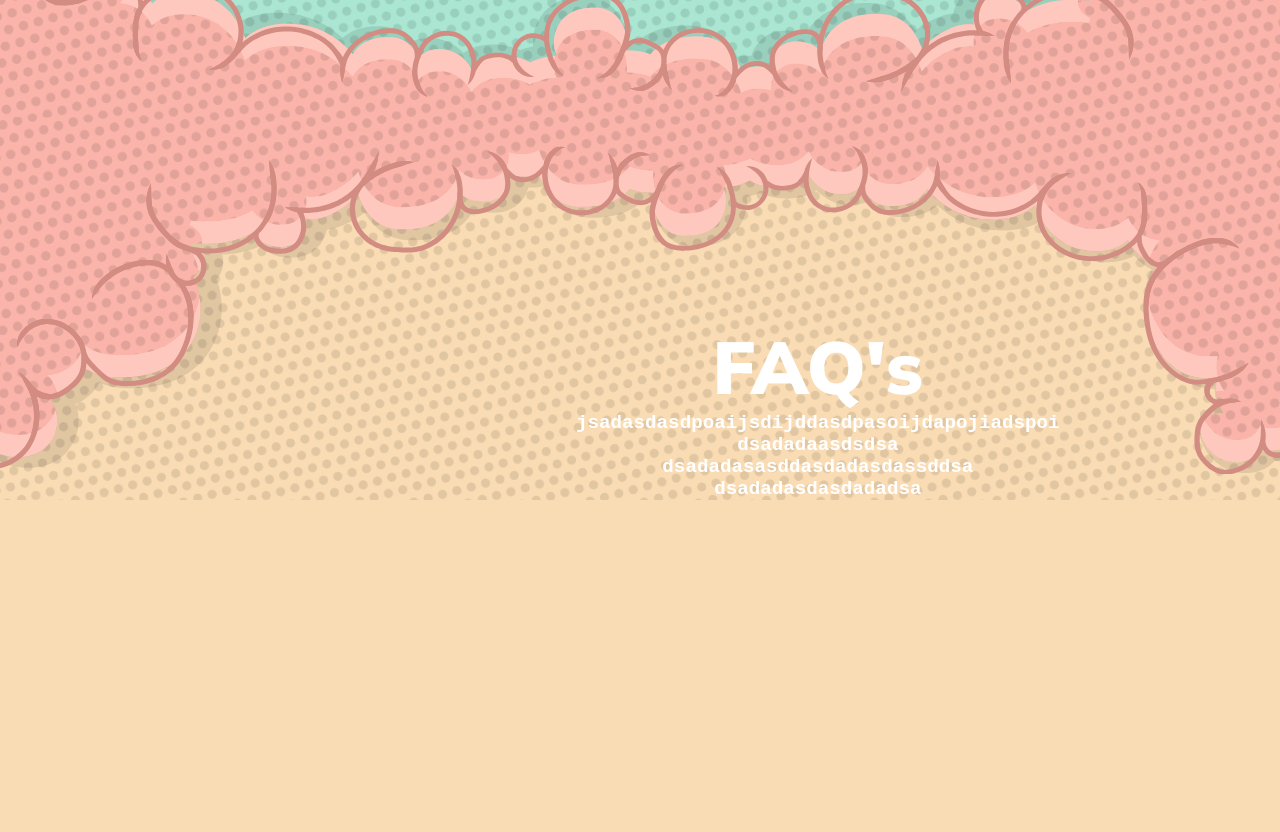
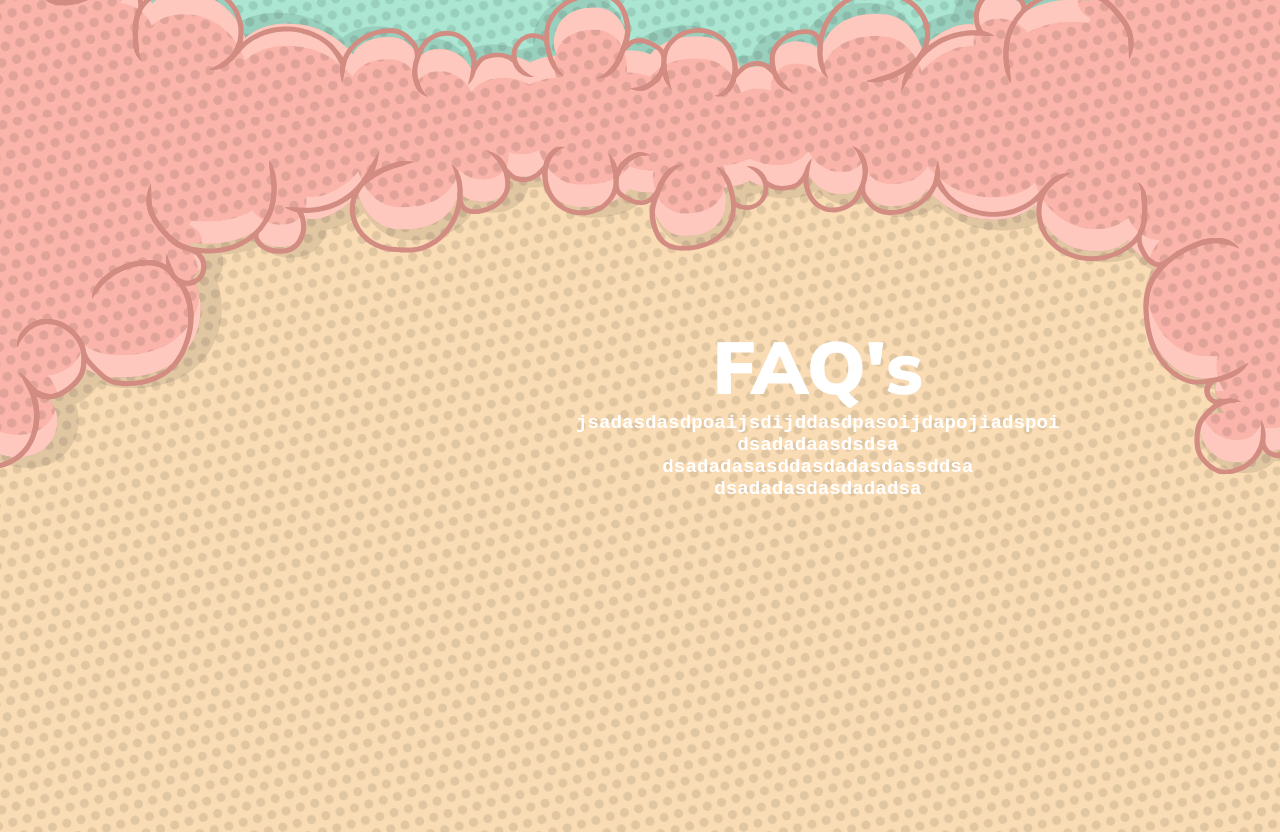
Before and after one commit to djolemare051/djolemare051.github.io, a plain HTML site: page index.html in a window 1280 px wide. Shown: the part 1280-2112 px from the top of the page. Before the commit the page ends 1780 px from the top, so only its background shows below. Drawn offline with Linux system fonts and the light colour scheme.

Commit message:
2022-03-07

```diff
--- a/css/index.css
+++ b/css/index.css
@@ -204,6 +204,14 @@ header {
 
 /* SECTION03 */
 
+.section03 {
+    background-image: url("../svg/img_dots.png");
+    background-color: #FADCB4;
+    background-size: 18vw;
+    height: 55vw;
+    display: flex;
+}
+
 .text03{
     position: absolute;
     left: 45vw;
```
